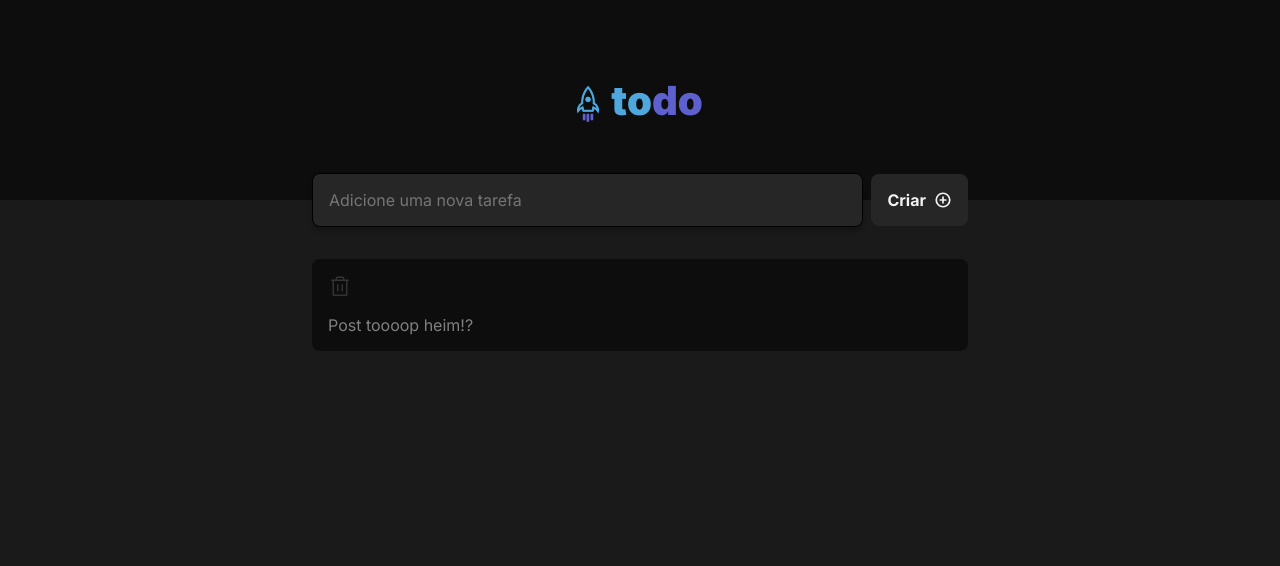
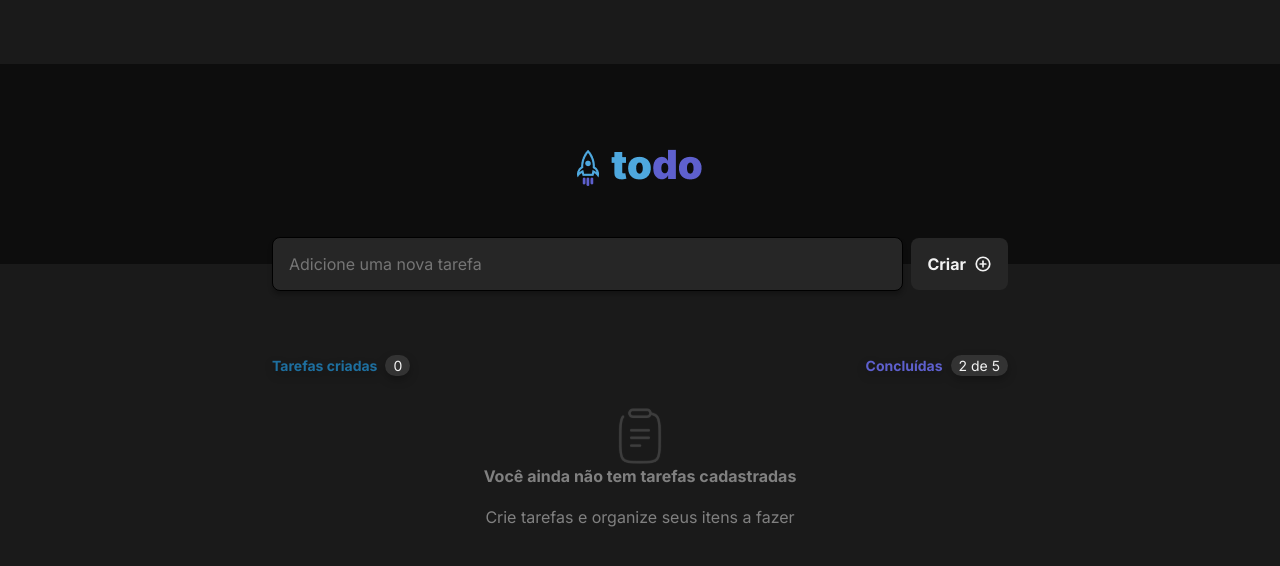
Before and after one commit to Gustavo-Orlandini/To-Do-List, a React (Vite) app: page / in a window 1280 px wide. Shown: the top 566 px of the page. Built offline with nearby package versions, Linux system fonts and the light colour scheme.

Commit message:
Create section Counter, ID random, window alert to equal task

```diff
--- a/index.html
+++ b/index.html
@@ -1,5 +1,5 @@
 <!DOCTYPE html>
-<html lang="en">
+<html lang="pt-BR">
   <head>
     <meta charset="UTF-8" />
     <link rel="preconnect" href="https://fonts.googleapis.com"><link rel="preconnect" href="https://fonts.gstatic.com" crossorigin>
--- a/src/App.tsx
+++ b/src/App.tsx
@@ -10,15 +10,10 @@ export function App() {
             <Header />
 
             <div className={styles.wrapper}>
-
                 <main>
-
                     <ToDoInput />
-
                 </main>
-
             </div>
-
         </div>
     )
 }
--- /dev/null
+++ b/src/components/Counter.module.css
@@ -0,0 +1,44 @@
+header {
+    display: flex;
+    justify-content: space-between;
+    margin-top: 4rem;
+}
+
+.leftCount {
+    display: flex;
+    filter: drop-shadow(0px 4px 4px rgba(0, 0, 0, 0.25));
+    gap: 8px;
+    align-items: center;
+}
+
+.leftCount p {
+    color: var(--blue-600);
+    font-size: 0.875rem;
+    font-weight: 700;
+    line-height: 17px;
+}
+
+
+
+.rightCount {
+    display: flex;
+    filter: drop-shadow(0px 4px 4px rgba(0, 0, 0, 0.25));
+    gap: 8px;
+    align-items: center;
+}
+
+.rightCount p {
+    color: var(--purple-600);
+    font-size: 0.875rem;
+    font-weight: 700;
+    line-height: 17px
+}
+
+span {
+    background: var(--gray-400);
+    border-radius: 999px;
+    padding: 2px 8px;
+    gap: 8px;
+    font-size: 0.875rem;
+    color: var(--gray-100);
+}
--- /dev/null
+++ b/src/components/Counter.tsx
@@ -0,0 +1,17 @@
+import styles from './Counter.module.css'
+
+export function Counter() {
+    return (
+        <header>
+            <div className={styles.leftCount}>
+                <p>Tarefas criadas</p>
+                <span>0</span>
+            </div>
+
+            <div className={styles.rightCount}>
+                <p>Concluídas</p>
+                <span>2 de 5</span>
+            </div>
+        </header>
+    )
+}
--- a/src/components/EmptyBody.tsx
+++ b/src/components/EmptyBody.tsx
@@ -1,4 +1,5 @@
 import styles from './EmptyBody.module.css'
+import ClipBoard from '../assets/Clipboard.svg'
 
 export function EmptyBody() {
     return (
@@ -7,8 +8,10 @@ export function EmptyBody() {
 
 
         <div className={styles.content}>
-        <strong>Você ainda não tem tarefas cadastradas</strong>
-        <p>Crie tarefas e organize seus itens a fazer</p>
+
+            <img src={ClipBoard} alt="" />
+            <strong>Você ainda não tem tarefas cadastradas</strong>
+            <p>Crie tarefas e organize seus itens a fazer</p>
 
 
         </div>
--- a/src/components/Header.tsx
+++ b/src/components/Header.tsx
@@ -5,7 +5,7 @@ import rocketLogo from '../assets/Logo.png';
 export function Header() {
     return (
         <header className={styles.header}>
-            <img src={rocketLogo} alt="Logotipo do to do." />
+            <img src={rocketLogo} alt="Logotipo do 'to do'." />
 
         </header>
     );
--- a/src/components/Comment.module.css
+++ b/src/components/Tarefas.module.css
@@ -1,33 +1,22 @@
-.comment {
+.list {
     display: flex;
     gap: 1rem;
-}
-
-.comment > img {
-    width: 3rem;
-    height: 3rem;
-    border-radius: 8px;
 
 }
 
-.commentBox {
+.listBox {
     flex: 1;
 }
 
-.commentContent {
+.listContent {
+    display: flex;
     background: var(--gray-700);
     border-radius: 8px;
     padding: 1rem;
+    margin-top: 1rem;
 }
 
-.commentContent header {
-    display: flex;
-    align-items: flex-start;
-    justify-content: space-between;
-}
-
-
-.commentContent header button {
+.listContent header button {
     background: transparent;
     border: 0;
     color: var(--gray-400);
@@ -36,11 +25,11 @@
     border-radius: 2px;
 }
 
-.commentContent header button:hover {
+.listContent header button:hover {
     color: var(--red-500);
 }
 
-.commentContent p {
+.listContent p {
     margin-top: 1rem;
     color: var(--gray-300);
 }
--- a/src/components/Comment.tsx
+++ b/src/components/Tarefas.tsx
@@ -1,35 +1,30 @@
 import { Trash } from 'phosphor-react';
 import { useState } from 'react';
-import styles from './Comment.module.css';
+import styles from './Tarefas.module.css';
 
 interface CommentProps {
     content: string;
     onDeleteComment: (comment: string) => void;
 }
 
-export function Comment({ content, onDeleteComment }: CommentProps) {
+export function Tarefas({ content, onDeleteComment }: CommentProps) {
     const [likeCount, setLikeCount] = useState(0);
 
-    function handleDeleteComment() {
+    function handleDeleteTarefa() {
 
         onDeleteComment(content);
     }
 
-    function handleLikeComment() {
-        setLikeCount((state) => {
-            return state + 1
-        });
-    }
 
     return (
-        <div className={styles.comment}>
+        <div className={styles.list}>
 
 
-            <div className={styles.commentBox}>
-                <div className={styles.commentContent}>
+            <div className={styles.listBox}>
+                <div className={styles.listContent}>
                     <header>
 
-                        <button onClick={handleDeleteComment} title='Deletar comentário.'>
+                        <button onClick={handleDeleteTarefa} title='Deletar comentário.'>
                             <Trash size={24}/>
                         </button>
                     </header>
--- a/src/components/ToDoInput.module.css
+++ b/src/components/ToDoInput.module.css
@@ -1,19 +1,3 @@
-.post {
-    background: var(--gray-800);
-    border-radius: 8px;
-    padding: 0 2.5rem;
-
-}
-
-.post + .post {
-    margin-top: 2rem;
-}
-
-
-.post > header {
-    font-size: 0.875rem;
-    color: var(--gray-400);
-}
 
 .submitForm {
     display: flex;
@@ -24,11 +8,7 @@
 
 }
 
-footer {
-    display: flex;
-}
-
-.commentForm input {
+.listForm input {
     width: 100%;
     background: var(--gray-500);
     border: 1px solid black;
@@ -43,7 +23,7 @@ footer {
     /* margin-top: 1rem; */
 }
 
-.commentForm button[type="submit"] {
+.listForm button[type="submit"] {
     /* width: 5.625rem; */
     height: 3.25rem;
     padding: 1rem;
@@ -62,16 +42,16 @@ footer {
 
 }
 
-.commentForm button[type="submit"]:not(:disabled):hover {
+.listForm button[type="submit"]:not(:disabled):hover {
     background: var(--blue-300);
 }
 
-.commentForm button[type="submit"]:disabled {
+.listForm button[type="submit"]:disabled {
     /* opacity: 0.7; */
     cursor: not-allowed;
     background: var(--gray-500);
 }
 
-.commentList {
+.tarefaList {
     margin-top: 2rem;
 }
--- a/src/components/ToDoInput.tsx
+++ b/src/components/ToDoInput.tsx
@@ -1,70 +1,73 @@
 import { PlusCircle } from 'phosphor-react';
 import { FormEvent, useState, ChangeEvent, InvalidEvent } from 'react';
-import { Comment } from './Comment';
+import { Tarefas } from './Tarefas';
 import { EmptyBody } from './EmptyBody';
+import { Counter } from './Counter';
 
 import styles from './ToDoInput.module.css';
 
 
-interface Content {
-    type: 'paragraph' | 'link';
-    content: string;
-}
+export function ToDoInput() {
+    const [tarefas, setTarefas] = useState<string[]> ([])
 
-export function ToDoInput() {
-    const [comments, setComments] = useState([
-        'Post toooop heim!?'
-    ])
-
-    const [newCommentText, setNewCommentText] = useState('')
+    const [newTarefaText, setNewTarefaText] = useState('')
 
 
-    function handleCreatNewComment(event: FormEvent) {
+    function handleCreatNewtarefa(event: FormEvent) {
         event.preventDefault()
 
+        const notEqual = tarefas.filter(tarefa => {
+            return tarefa === newTarefaText
+        })
 
-        setComments([...comments, newCommentText]);
-        setNewCommentText('');
+        if (notEqual.length != 0) {
+            window.alert('Essa tarefa já existe!')
+        } else {
+
+            setTarefas([...tarefas, newTarefaText]);
+            setNewTarefaText('');
+
+        };
 
     }
 
-    function handleNewCommentChange(event: ChangeEvent<HTMLInputElement>) {
+    function handleNewTarefaChange(event: ChangeEvent<HTMLInputElement>) {
         event.target.setCustomValidity('');
-        setNewCommentText(event.target.value);
+        setNewTarefaText(event.target.value);
     }
 
-    function handleNewCommentInvalid(event: InvalidEvent<HTMLInputElement>) {
+    function handleNewTarefaInvalid(event: InvalidEvent<HTMLInputElement>) {
         event.target.setCustomValidity('Esse campo é obrigatório!')
     }
 
-    function deleteComment(commentToDelete: string) {
-        const commentsWithoutDeletedOne = comments.filter(comment => {
-            return comment != commentToDelete;
+    function deleteTarefa(tarefaToDelete: string) {
+        const tarefasWithoutDeletedOne = tarefas.filter(tarefa => {
+            return tarefa != tarefaToDelete;
         })
 
-        setComments(commentsWithoutDeletedOne);
+        setTarefas(tarefasWithoutDeletedOne);
     }
 
-    const isNewCommentEmpty = newCommentText.length === 0;
+    const isNewTarefaEmpty = newTarefaText.length === 0;
 
     return (
         <article className={styles.post}>
 
-            <form onSubmit={handleCreatNewComment} className={styles.commentForm}>
+            <form onSubmit={handleCreatNewtarefa} className={styles.listForm}>
                 <div className={styles.submitForm}>
 
                     <input
                         name="comment"
                         placeholder="Adicione uma nova tarefa"
-                        value={newCommentText}
+                        value={newTarefaText}
                         type="text"
-                        onChange={handleNewCommentChange}
-                        onInvalid={handleNewCommentInvalid}
+                        onChange={handleNewTarefaChange}
+                        onInvalid={handleNewTarefaInvalid}
                         required
                     />
 
                     <footer>
-                        <button type="submit" disabled={isNewCommentEmpty}>
+                        <button type="submit" disabled={isNewTarefaEmpty}>
                             Criar
                             <PlusCircle size={18} weight="bold" />
                         </button>
@@ -72,13 +75,15 @@ export function ToDoInput() {
                 </div>
             </form>
 
+            <section>
+                <Counter />
+            </section>
 
-
-            <div className={styles.commentList}>
+            <div className={styles.tarefaList}>
 
                 {
-                    comments.length === 0 ? <EmptyBody /> : comments.map(comment => {
-                        return <Comment key={comment} content={comment} onDeleteComment={deleteComment} />
+                    tarefas.length === 0 ? <EmptyBody /> : tarefas.map(comment => {
+                        return <Tarefas key={self.crypto.randomUUID()} content={comment} onDeleteComment={deleteTarefa} />
                     })
 
 
```
Also changed, not shown: src/App.module.css (+1 -7 lines), src/assets/Clipboard.svg (added).
